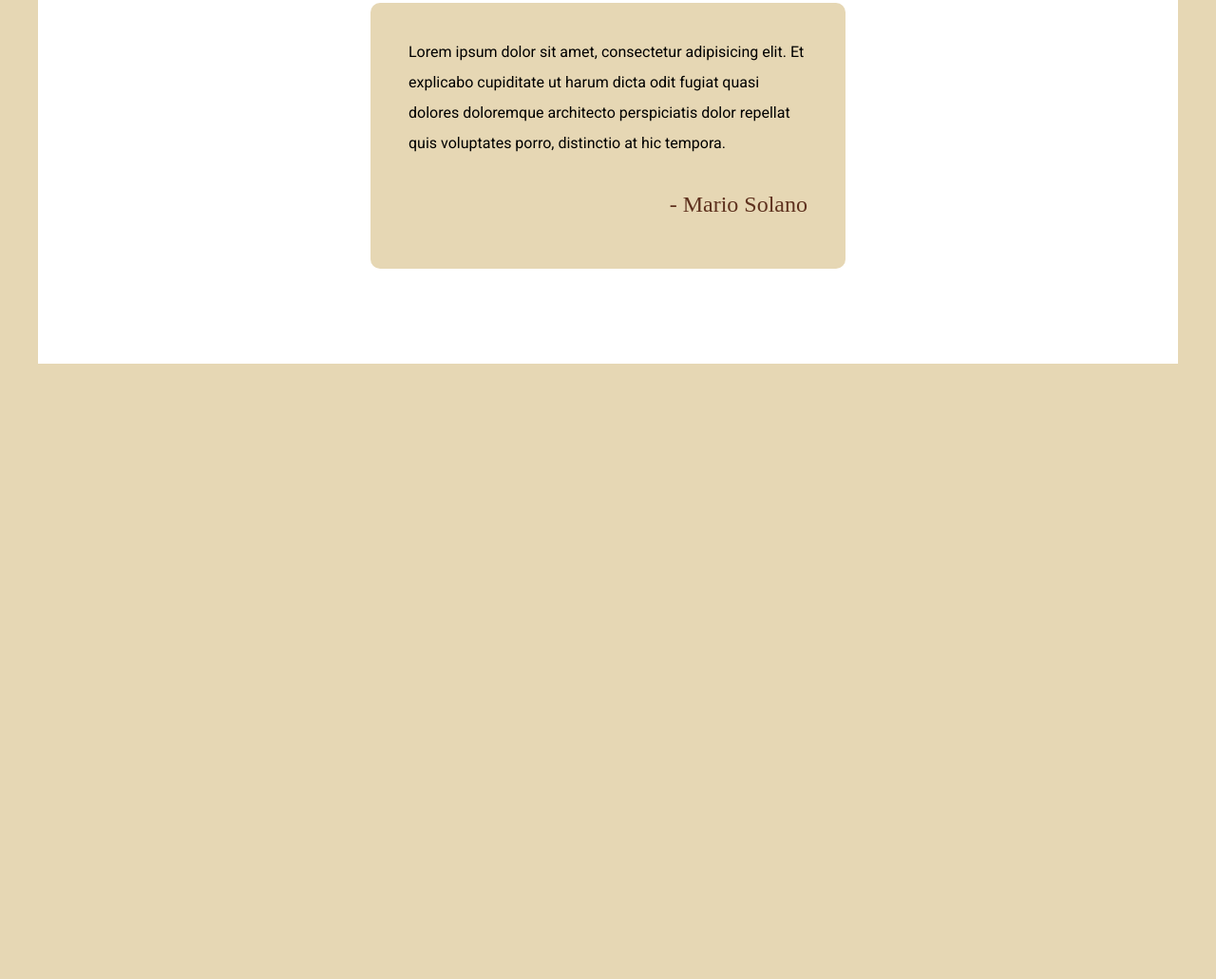
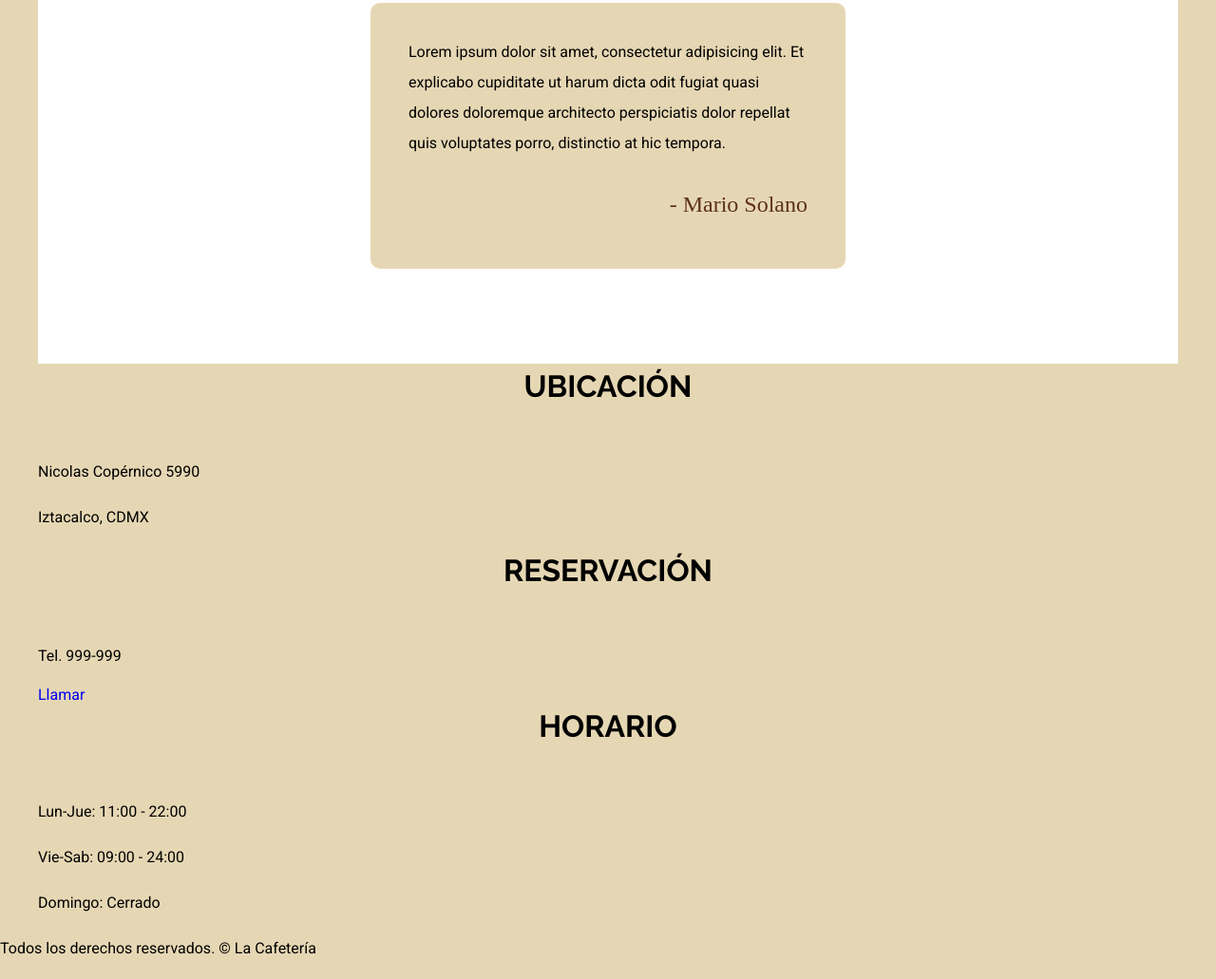
Before and after one commit to LuisMarioSolano/cafeteria, a website: page index.html in a window 1280 px wide. Shown: the part 4622-5653 px from the top of the page at 95% size. Before the commit the page ends 5005 px from the top, so only its background shows below. Drawn offline with Linux system fonts and the light colour scheme; a web font is replaced by a local one.

Commit message:
Update index.html: Add elements for footer

```diff
--- a/index.html
+++ b/index.html
@@ -220,5 +220,27 @@
         <p class="autor">- Mario Solano</p>
       </div>
     </section>
+
+    <footer class="footer">
+      <div class="contenedor footer-contenido">
+        <div class="footer-box ubicacion">
+          <h3>Ubicación</h3>
+          <p>Nicolas Copérnico 5990</p>
+          <p>Iztacalco, CDMX</p>
+        </div>
+        <div class="footer-box reservacion">
+          <h3>Reservación</h3>
+          <p>Tel. 999-999</p>
+          <a href="tel:+999999">Llamar</a>
+        </div>
+        <div class="footer-box horario">
+          <h3>Horario</h3>
+          <p>Lun-Jue: 11:00 - 22:00</p>
+          <p>Vie-Sab: 09:00 - 24:00</p>
+          <p> Domingo: Cerrado</p>
+        </div>
+      </div>
+      <p class="copyright">Todos los derechos reservados. © La Cafetería</p>
+    </footer>
   </body>
 </html>
```
